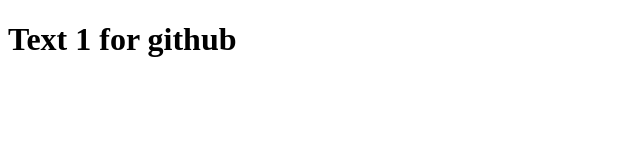
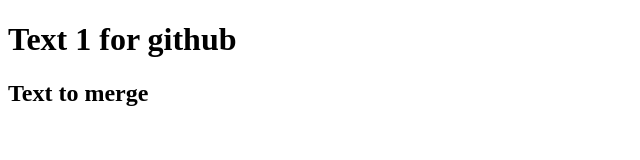
Before and after one commit to RustemZhangazin/gitclass, a plain HTML site: page index.html in a window 1280 px wide. Shown: the whole page, without its empty margins (0-640 px from the left). Drawn offline with Linux system fonts and the light colour scheme.

Commit message:
Added H2 text before merge

```diff
--- a/index.html
+++ b/index.html
@@ -7,6 +7,6 @@
 </head>
 <body>
     <h1>Text 1 for github</h1>
-
+    <h2>Text to merge</h2>
 </body>
 </html>
```
